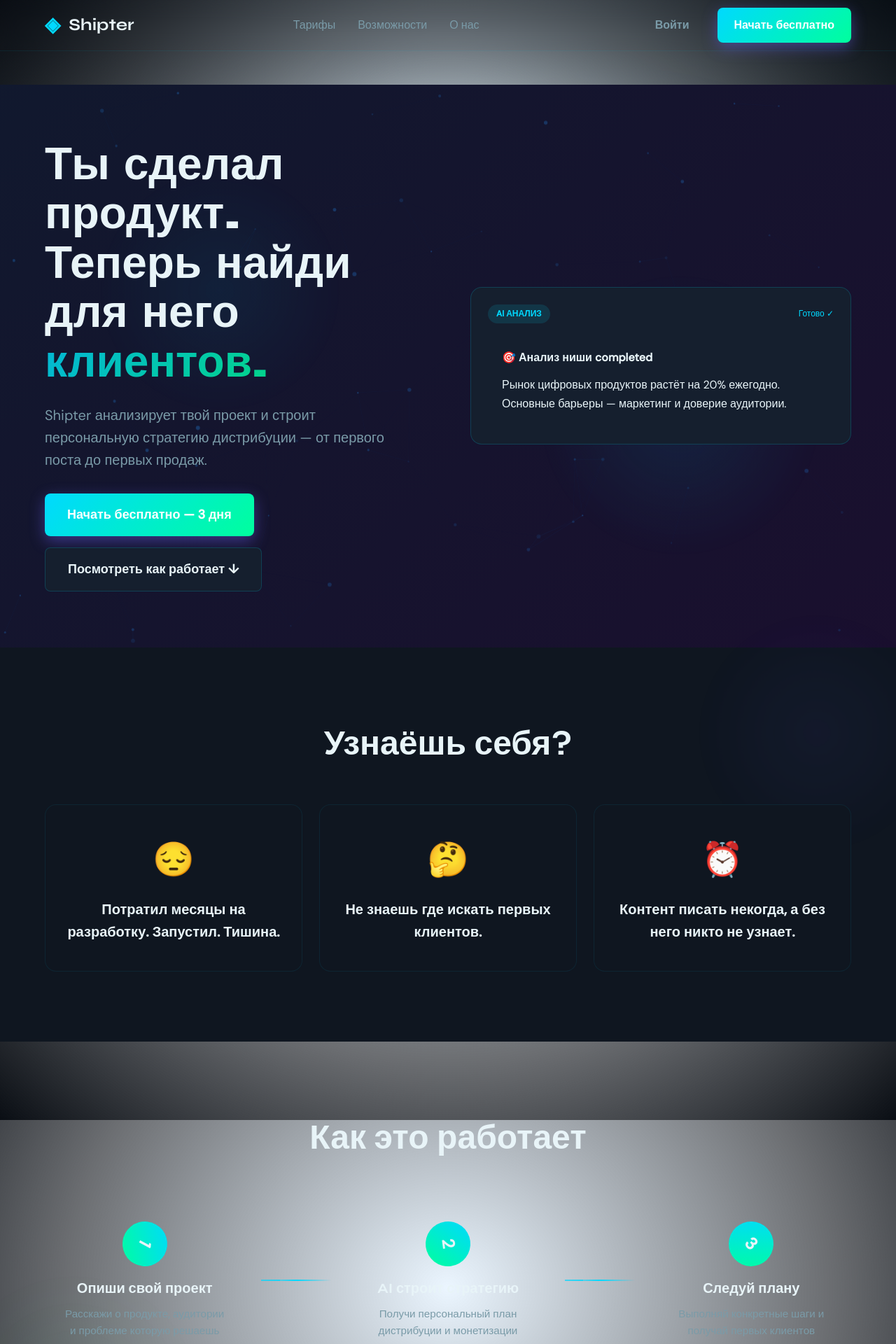
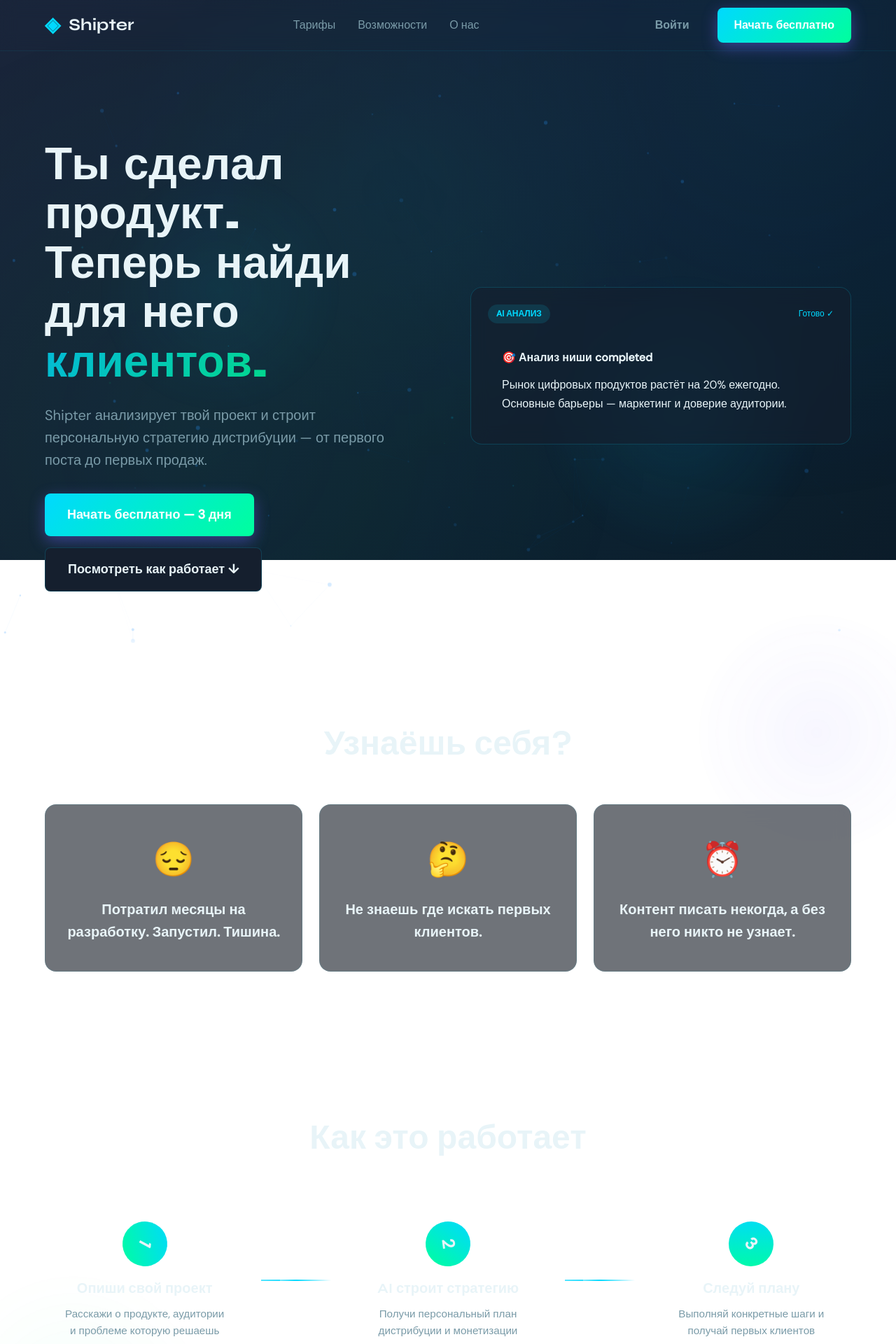
Before and after one commit to DimkaQQ/shipter, a Flask app: page / in a window 1280 px wide; the page is wider, and only the part inside the window is pictured. Shown: the top 1920 px of that part at 70% size. Run offline with Flask 3, Linux system fonts and the light colour scheme; some libraries are stand-ins or nearby versions.

Commit message:
Remove white backgrounds and implement dynamic animated background
* Updated landing.css to remove white backgrounds from all sections using transparent backgrounds and enhanced animated mesh gradient effects
* Modified main.css to change body background from static deep gradient to transparent and updated card backgrounds to use transparent overlays
* Enhanced animated background in main.css with improved gradient flow animation and floating orb effects
* Updated JavaScript to maintain dynamic particle system and animations with transparent background support

The changes completely eliminate all white backgrounds across the application while implementing a cohesive dynamic animated background system with floating orbs and gradient flows that create an engaging visual experience.

```diff
--- a/shipter/app/static/css/landing.css
+++ b/shipter/app/static/css/landing.css
@@ -1,4 +1,16 @@
 /* Landing Page Styles with Anime.js enhancements - Hi-Tech AI Style */
+
+/* Remove white background from all sections - use transparent backgrounds */
+.hero,
+.pain-points,
+.how-it-works,
+.demo-section,
+.pricing-section,
+.testimonials,
+.faq-section,
+.cta-footer {
+    background: transparent !important;
+}
 
 /* Animated Dynamic Background - Mesh Gradient Flow */
 @keyframes meshGradientFlow {
@@ -24,9 +36,6 @@
     align-items: center;
     overflow: hidden;
     padding: 80px 0;
-    background: linear-gradient(-45deg, #0a0e27, #1a0f2e, #0f1a2e, #1a1a3e, #0d1b2a, #1b263b);
-    background-size: 600% 600%;
-    animation: meshGradientFlow 20s ease infinite;
 }
 
 /* Floating Orbs Background Effect */
@@ -193,7 +202,8 @@
 }
 
 .demo-card {
-    background: var(--bg-elevated);
+    background: rgba(21, 31, 46, 0.6);
+    backdrop-filter: blur(12px);
     border: 1px solid var(--border-default);
 }
 
@@ -216,7 +226,7 @@
 
 .demo-line {
     height: 12px;
-    background: var(--bg-overlay);
+    background: rgba(26, 39, 58, 0.5);
     border-radius: 6px;
     margin-bottom: 12px;
 }
@@ -226,7 +236,7 @@
 
 .skeleton {
     animation: shimmer 1s infinite;
-    background: linear-gradient(90deg, var(--bg-overlay) 25%, var(--bg-elevated) 50%, var(--bg-overlay) 75%);
+    background: linear-gradient(90deg, rgba(26, 39, 58, 0.5) 25%, rgba(21, 31, 46, 0.5) 50%, rgba(26, 39, 58, 0.5) 75%);
     background-size: 200% 100%;
 }
 
@@ -251,7 +261,6 @@
 /* Pain Points Section */
 .pain-points {
     padding: 100px 0;
-    background: var(--bg-surface);
 }
 
 .section-title {
@@ -369,7 +378,6 @@
 /* Demo Section */
 .demo-section {
     padding: 100px 0;
-    background: var(--bg-surface);
 }
 
 .section-subtitle {
@@ -416,7 +424,8 @@
 
 .tab-btn {
     padding: 16px 32px;
-    background: var(--bg-elevated);
+    background: rgba(21, 31, 46, 0.5);
+    backdrop-filter: blur(8px);
     border: 1px solid var(--border-subtle);
     border-radius: 14px;
     color: var(--text-secondary);
@@ -475,7 +484,8 @@
 .business-example {
     margin-top: 80px;
     padding: 60px 40px;
-    background: linear-gradient(135deg, var(--bg-overlay) 0%, var(--bg-surface) 100%);
+    background: linear-gradient(135deg, rgba(26, 39, 58, 0.6) 0%, rgba(15, 22, 32, 0.5) 100%);
+    backdrop-filter: blur(12px);
     border-radius: 24px;
     border: 1px solid var(--border-subtle);
 }
@@ -681,7 +691,6 @@
 /* Testimonials Section */
 .testimonials {
     padding: 100px 0;
-    background: var(--bg-surface);
 }
 
 .testimonials-grid {
--- a/shipter/app/static/css/main.css
+++ b/shipter/app/static/css/main.css
@@ -71,8 +71,7 @@ html {
 
 body {
     font-family: var(--font-body);
-    background: var(--bg-deep);
-    background-attachment: fixed;
+    background: transparent;
     color: var(--text-primary);
     line-height: 1.6;
     min-height: 100vh;
@@ -380,7 +379,8 @@ input, textarea, select {
    CARDS
    ============================================ */
 .card {
-    background: var(--bg-surface);
+    background: rgba(15, 22, 32, 0.6);
+    backdrop-filter: blur(12px);
     border: 1px solid var(--border-subtle);
     border-radius: 16px;
     padding: 24px;
@@ -425,7 +425,8 @@ input, textarea, select {
 .form-select {
     width: 100%;
     padding: 14px 16px;
-    background: var(--bg-surface);
+    background: rgba(15, 22, 32, 0.5);
+    backdrop-filter: blur(8px);
     border: 1px solid var(--border-default);
     border-radius: 8px;
     color: var(--text-primary);
@@ -454,7 +455,8 @@ input, textarea, select {
 }
 
 .footer {
-    background: var(--bg-surface);
+    background: rgba(15, 22, 32, 0.7);
+    backdrop-filter: blur(12px);
     border-top: 1px solid var(--border-subtle);
     padding: 48px 0 24px;
     margin-top: auto;
@@ -512,7 +514,17 @@ input, textarea, select {
     z-index: -1;
     pointer-events: none;
     overflow: hidden;
-    background: radial-gradient(ellipse at center, rgba(0, 136, 255, 0.06) 0%, rgba(10, 14, 20, 0.3) 50%, rgba(10, 14, 20, 1) 100%);
+    background: linear-gradient(-45deg, #0a0e14, #0d1b2a, #1b263b, #0f1c2e, #1a1a2e, #0a0e14);
+    background-size: 400% 400%;
+    animation: gradientFlow 15s ease infinite;
+}
+
+@keyframes gradientFlow {
+    0% { background-position: 0% 50%; }
+    25% { background-position: 50% 100%; }
+    50% { background-position: 100% 50%; }
+    75% { background-position: 50% 0%; }
+    100% { background-position: 0% 50%; }
 }
 
 .animated-bg::before {
@@ -522,15 +534,48 @@ input, textarea, select {
     left: -50%;
     width: 200%;
     height: 200%;
-    background: radial-gradient(circle at 50% 50%, rgba(0, 217, 255, 0.06) 0%, transparent 70%);
+    background: radial-gradient(circle at 50% 50%, rgba(0, 217, 255, 0.08) 0%, transparent 70%);
     animation: bgPulse 20s ease-in-out infinite;
-    opacity: 0.4;
+    opacity: 0.5;
+}
+
+.animated-bg::after {
+    content: '';
+    position: absolute;
+    top: 0;
+    left: 0;
+    width: 100%;
+    height: 100%;
+    background:
+        radial-gradient(circle at 20% 80%, rgba(0, 255, 157, 0.06) 0%, transparent 50%),
+        radial-gradient(circle at 80% 20%, rgba(0, 136, 255, 0.08) 0%, transparent 50%),
+        radial-gradient(circle at 40% 40%, rgba(0, 217, 255, 0.05) 0%, transparent 40%);
+    animation: orbMovement 25s ease-in-out infinite;
 }
 
 @keyframes bgPulse {
     0%, 100% { transform: translate(0, 0) scale(1); }
     33% { transform: translate(10%, 10%) scale(1.05); }
     66% { transform: translate(-10%, 5%) scale(0.98); }
+}
+
+@keyframes orbMovement {
+    0%, 100% {
+        transform: translate(0, 0) scale(1);
+        opacity: 0.6;
+    }
+    25% {
+        transform: translate(5%, -5%) scale(1.1);
+        opacity: 0.8;
+    }
+    50% {
+        transform: translate(-5%, 5%) scale(0.95);
+        opacity: 0.7;
+    }
+    75% {
+        transform: translate(3%, 3%) scale(1.05);
+        opacity: 0.9;
+    }
 }
 
 /* Background Particles - More subtle and smoother */
--- a/shipter/app/static/js/main.js
+++ b/shipter/app/static/js/main.js
@@ -160,24 +160,36 @@ function initBackgroundParticles() {
     const bg = document.querySelector('.animated-bg');
     if (!bg) return;
 
-    // Clear existing particles
-    bg.innerHTML = '';
+    // Clear existing particles (keep pseudo-elements intact)
+    const existingParticles = bg.querySelectorAll('.bg-particle');
+    existingParticles.forEach(p => p.remove());
 
-    // Create floating particles
-    for (let i = 0; i < 30; i++) {
+    // Create floating particles with varied colors
+    const colors = [
+        'rgba(0, 217, 255, 0.5)',  // cyan
+        'rgba(0, 255, 157, 0.4)',  // green
+        'rgba(0, 136, 255, 0.4)'   // blue
+    ];
+
+    for (let i = 0; i < 40; i++) {
         const particle = document.createElement('div');
         particle.className = 'bg-particle';
-        const size = Math.random() * 6 + 2;
+        const size = Math.random() * 8 + 2;
+        const color = colors[Math.floor(Math.random() * colors.length)];
+        const duration = Math.random() * 15 + 15;
+        const delay = Math.random() * 10;
+
         particle.style.cssText = `
             position: absolute;
             width: ${size}px;
             height: ${size}px;
-            background: radial-gradient(circle, rgba(108, 99, 255, ${Math.random() * 0.4 + 0.2}) 0%, transparent 70%);
+            background: radial-gradient(circle, ${color} 0%, transparent 70%);
             border-radius: 50%;
             left: ${Math.random() * 100}%;
             top: ${Math.random() * 100}%;
-            animation-duration: ${Math.random() * 10 + 10}s;
-            animation-delay: ${Math.random() * 5}s;
+            animation-duration: ${duration}s;
+            animation-delay: -${delay}s;
+            opacity: ${Math.random() * 0.5 + 0.3};
         `;
         bg.appendChild(particle);
     }
```
Also changed, not shown: 1 other file.
